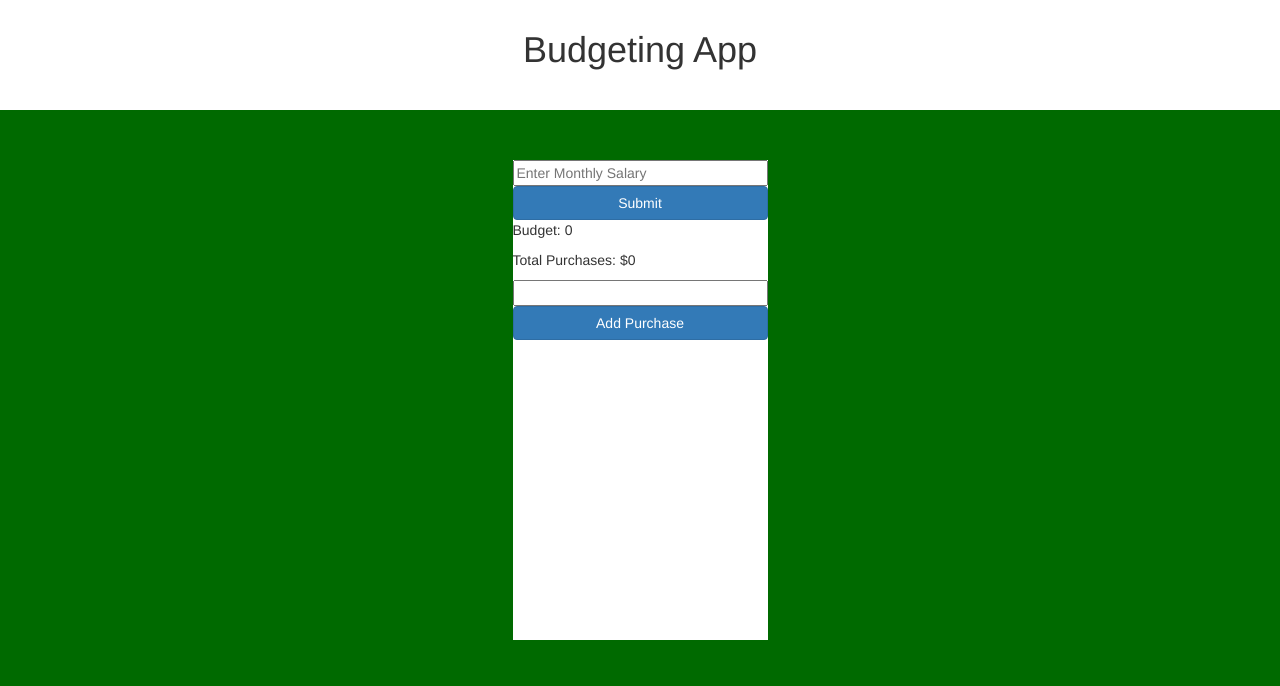
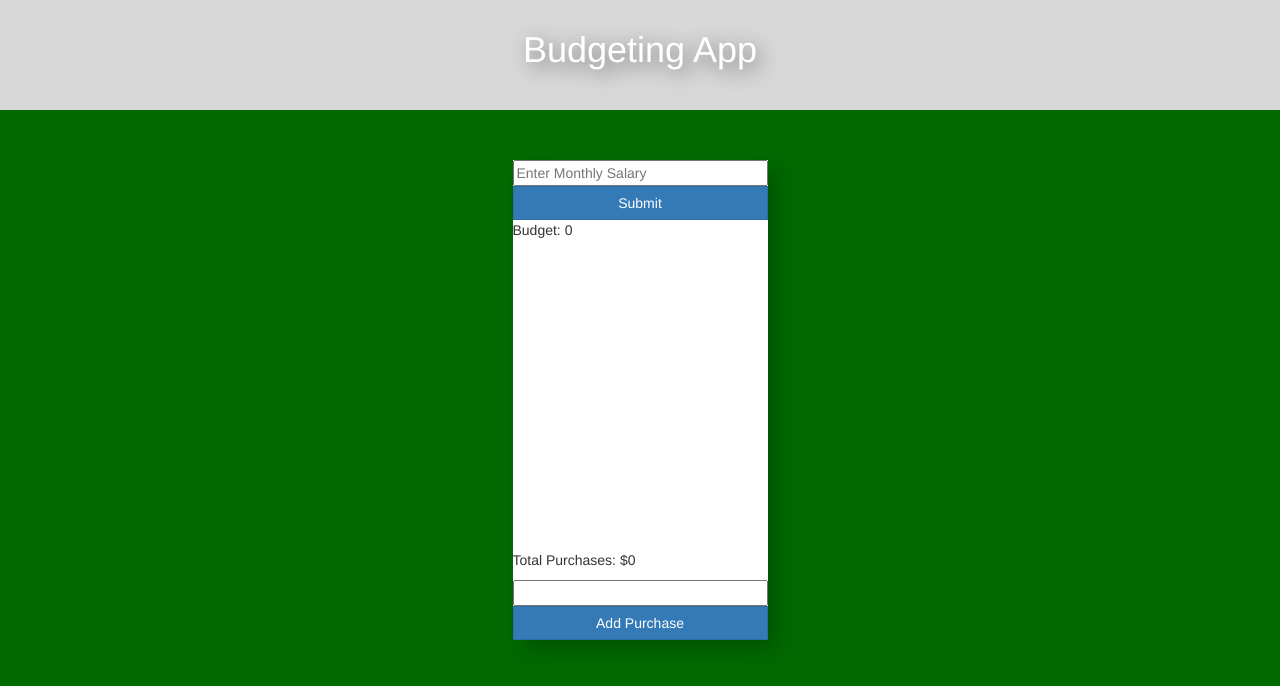
Before and after one commit to j-crawford/creative-project-1, a plain HTML site: page index.html in a window 1280 px wide. Drawn offline with nearby package versions, Linux system fonts and the light colour scheme.

Commit message:
Finalized CSS

```diff
--- a/main.css
+++ b/main.css
@@ -5,10 +5,12 @@ body {
 }
 
 header {
-    background: #ffffff;
+    background: #d8d8d8;
     height: 110px;
     margin-top: -20px;
     margin-bottom: 50px;
+    color: white;
+    text-shadow: 5px 5px 20px rgba(0,0,0,0.5);
 }
 
 h1 {
@@ -17,12 +19,14 @@ h1 {
 }
 
 #content {
+    position: relative;
     background: #ffffff;
     width: 255px;
     height: auto;
     min-height: 60vh;
     display: block;
     margin: 0 auto;
+    box-shadow: 10px 10px 20px rgba(0,0,0,0.2);
 }
 
 input {
@@ -33,6 +37,7 @@ input {
 .btn {
     width: 100%;
     text-transform: capitalize;
+    border-radius: 0;
 }
 
 #color1 {
@@ -41,3 +46,9 @@ input {
     background: #006a00;
     z-index: 1
 }
+
+#purchase {
+    position: absolute;
+    bottom: 0;
+    width: 100%;
+}
```
